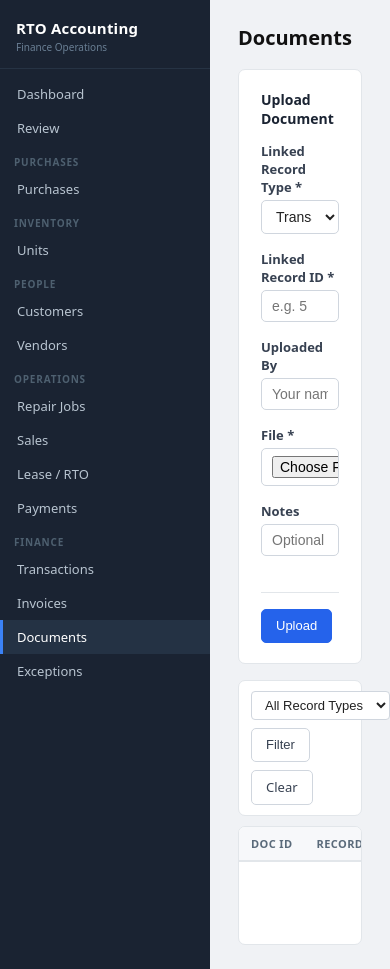
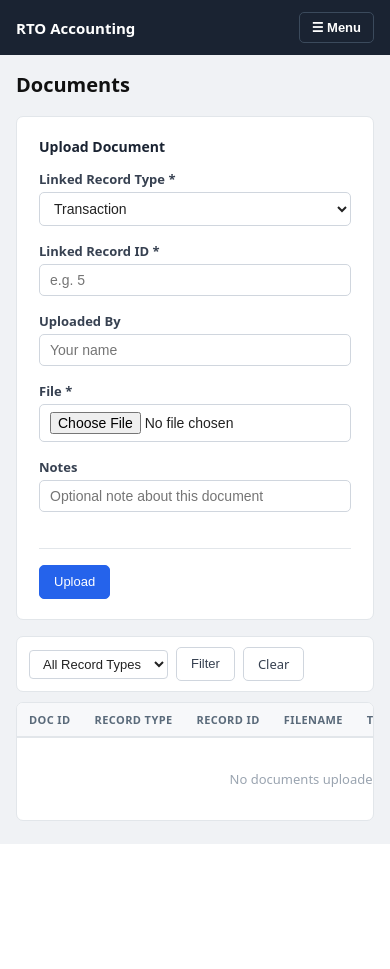
Before and after one commit to drew90b/rto-accounting, a FastAPI app: page /documents/ in a window 390 px wide. After the commit the page ends 844 px from the top, so only its background shows below. Run offline with FastAPI, Linux system fonts and the light colour scheme; data that the repository does not hold is empty.

Commit message:
Fix mobile navigation and review layout

```diff
--- a/app/static/css/style.css
+++ b/app/static/css/style.css
@@ -9,6 +9,33 @@ body {
 
 /* Layout */
 .layout { display: flex; min-height: 100vh; }
+
+/* Mobile header — hidden on desktop, replaces the permanent sidebar below
+   the mobile breakpoint. The sidebar itself becomes the dropdown menu. */
+.mobile-header {
+    display: none;
+    align-items: center;
+    justify-content: space-between;
+    background: #1a2332;
+    color: #fff;
+    padding: 12px 16px;
+    position: sticky;
+    top: 0;
+    z-index: 30;
+}
+
+.mobile-header-title { font-size: 15px; font-weight: 700; }
+
+.mobile-menu-btn {
+    background: none;
+    border: 1px solid #3b4a5c;
+    color: #fff;
+    font-size: 13px;
+    font-weight: 600;
+    padding: 7px 12px;
+    border-radius: 5px;
+    cursor: pointer;
+}
 
 .sidebar {
     width: 210px;
@@ -327,6 +354,50 @@ table a:hover { text-decoration: underline; }
     .form-section, .form-full, .form-actions { grid-column: span 1; }
 }
 
+/* Global mobile nav — sidebar becomes a hidden dropdown, mobile header takes over */
+@media (max-width: 768px) {
+    .mobile-header { display: flex; }
+
+    .layout { flex-direction: column; min-height: 0; }
+
+    .sidebar {
+        display: none;
+        width: 100%;
+        max-height: 75vh;
+        overflow-y: auto;
+        position: sticky;
+        top: 45px; /* below the mobile header */
+        z-index: 25;
+        box-shadow: 0 6px 12px rgba(0,0,0,0.2);
+    }
+
+    .sidebar.mobile-open { display: flex; }
+
+    .main { padding: 16px; }
+
+    .stats-grid { grid-template-columns: 1fr; }
+}
+
+/* Overflow root causes — applies at all widths, not just the sidebar
+   breakpoint, since any of these can clip content on a narrow phone
+   regardless of whether the sidebar is showing. */
+.review-fact-value, .review-card-title, .card-title {
+    min-width: 0;
+    overflow-wrap: break-word;
+    word-break: break-word;
+}
+
+.review-flags .badge {
+    white-space: normal;
+    overflow-wrap: break-word;
+}
+
+.filter-bar input[type="text"] { max-width: 100%; }
+
+@media (max-width: 420px) {
+    .review-facts { grid-template-columns: 1fr; }
+}
+
 /* Review Queue — mobile-first cards */
 .review-card {
     background: #fff;
--- a/app/templates/base.html
+++ b/app/templates/base.html
@@ -7,8 +7,14 @@
   <link rel="stylesheet" href="/static/css/style.css">
 </head>
 <body>
+<div class="mobile-header">
+  <span class="mobile-header-title">RTO Accounting</span>
+  <button type="button" class="mobile-menu-btn" id="mobile-menu-btn" aria-label="Menu" aria-expanded="false">
+    <span aria-hidden="true">&#9776;</span> Menu<span id="mobile-review-count-badge"></span>
+  </button>
+</div>
 <div class="layout">
-  <aside class="sidebar">
+  <aside class="sidebar" id="sidebar">
     <div class="sidebar-header">
       RTO Accounting
       <span class="sidebar-sub">Finance Operations</span>
@@ -53,9 +59,39 @@
   // Progressive enhancement only: the nav link works fine without this.
   fetch('/review/count').then(function (r) { return r.json(); }).then(function (data) {
     if (data.count > 0) {
-      document.getElementById('review-count-badge').textContent = ' (' + data.count + ')';
+      var text = ' (' + data.count + ')';
+      document.getElementById('review-count-badge').textContent = text;
+      document.getElementById('mobile-review-count-badge').textContent = text;
     }
   }).catch(function () {});
+
+  // Mobile nav: the sidebar doubles as the dropdown menu on narrow screens.
+  (function () {
+    var btn = document.getElementById('mobile-menu-btn');
+    var sidebar = document.getElementById('sidebar');
+    if (!btn || !sidebar) return;
+
+    function closeMenu() {
+      sidebar.classList.remove('mobile-open');
+      btn.setAttribute('aria-expanded', 'false');
+    }
+
+    btn.addEventListener('click', function (e) {
+      e.stopPropagation();
+      var open = sidebar.classList.toggle('mobile-open');
+      btn.setAttribute('aria-expanded', open ? 'true' : 'false');
+    });
+
+    sidebar.addEventListener('click', function (e) {
+      if (e.target.tagName === 'A') closeMenu();
+    });
+
+    document.addEventListener('click', function (e) {
+      if (sidebar.classList.contains('mobile-open') && !sidebar.contains(e.target) && e.target !== btn) {
+        closeMenu();
+      }
+    });
+  })();
 </script>
 </body>
 </html>
```
